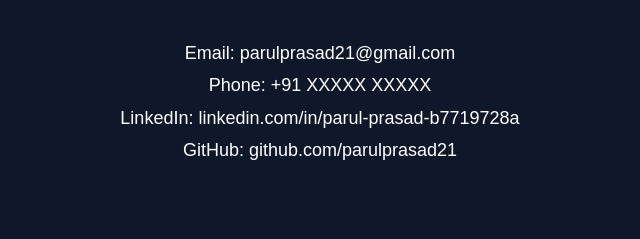
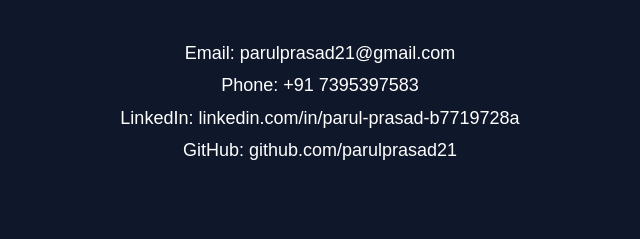
Before and after one commit to parulprasad21/CODSOFT_task2, a plain HTML site: page index.html in a window 1280 px wide. Shown: the part 5456-5695 px from the top of the page, 320-960 px from the left. Drawn offline with Linux system fonts and the light colour scheme.

Commit message:
portfolio

```diff
--- a/index.html
+++ b/index.html
@@ -352,7 +352,7 @@
 
 <p>Email: parulprasad21@gmail.com</p>
 
-<p>Phone: +91 XXXXX XXXXX</p>
+<p>Phone: +91 7395397583</p>
 
 <p>LinkedIn: linkedin.com/in/parul-prasad-b7719728a</p>
 
```
